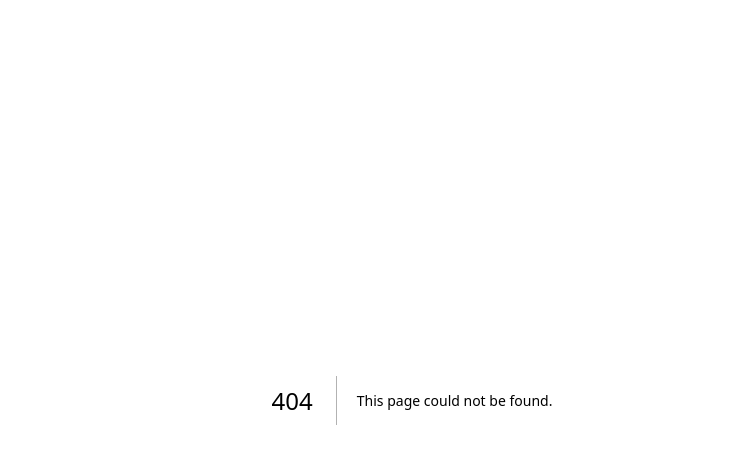
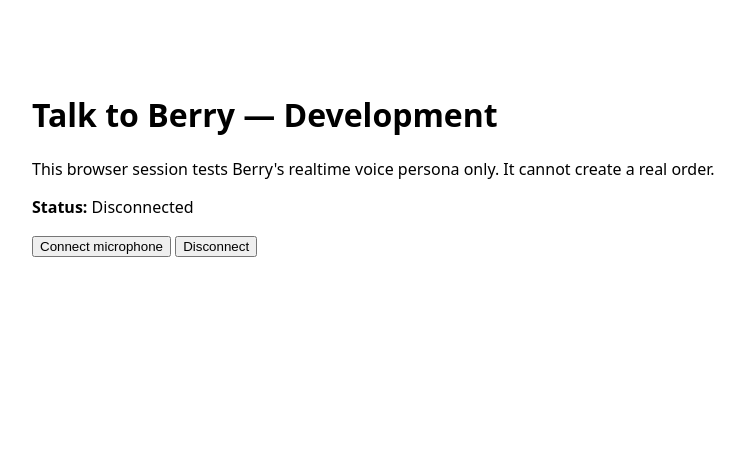
Before and after one commit to Rezo54/Berry_voice, a Next.js app: page /voice in a window 1280 px wide. Before the commit this address had no page. Shown: the top 464 px of the page, without its empty margins (228-973 px from the left). Built offline with nearby package versions, Linux system fonts and the light colour scheme.

Commit message:
Day 2: connect OpenAI realtime adapter - src/app/voice/page.tsx

```diff
--- /dev/null
+++ b/src/app/voice/page.tsx
@@ -0,0 +1,63 @@
+"use client";
+import {useRef,useState} from "react";
+
+export default function VoicePage(){
+ const pcRef=useRef<RTCPeerConnection|null>(null);
+ const audioRef=useRef<HTMLAudioElement|null>(null);
+ const [status,setStatus]=useState("Disconnected");
+
+ async function connect(){
+  setStatus("Connecting");
+  const tokenResponse=await fetch("/api/realtime/client-secret",{method:"POST"});
+  if(!tokenResponse.ok){setStatus("Server unavailable");return;}
+  const token=await tokenResponse.json();
+  const ephemeralKey=token.value;
+  if(!ephemeralKey){setStatus("No client secret returned");return;}
+
+  const pc=new RTCPeerConnection();
+  pcRef.current=pc;
+  const audio=document.createElement("audio");
+  audio.autoplay=true;
+  audioRef.current=audio;
+  pc.ontrack=(event)=>{audio.srcObject=event.streams[0];};
+
+  const stream=await navigator.mediaDevices.getUserMedia({audio:true});
+  for(const track of stream.getTracks()) pc.addTrack(track,stream);
+
+  const dc=pc.createDataChannel("oai-events");
+  dc.onopen=()=>setStatus("Connected — speak naturally");
+  dc.onclose=()=>setStatus("Disconnected");
+  dc.onmessage=(event)=>{
+   try{
+    const message=JSON.parse(event.data);
+    if(message.type==="error") setStatus("Realtime error");
+   }catch{}
+  };
+
+  const offer=await pc.createOffer();
+  await pc.setLocalDescription(offer);
+  const model=encodeURIComponent(token.session?.model ?? "gpt-realtime-2.1");
+  const sdpResponse=await fetch(`https://api.openai.com/v1/realtime/calls?model=${model}`,{
+   method:"POST",
+   body:offer.sdp,
+   headers:{"Authorization":`Bearer ${ephemeralKey}`,"Content-Type":"application/sdp"}
+  });
+  if(!sdpResponse.ok){setStatus("Realtime connection failed");pc.close();return;}
+  await pc.setRemoteDescription({type:"answer",sdp:await sdpResponse.text()});
+ }
+
+ function disconnect(){
+  pcRef.current?.getSenders().forEach(sender=>sender.track?.stop());
+  pcRef.current?.close();
+  pcRef.current=null;
+  setStatus("Disconnected");
+ }
+
+ return <main style={{fontFamily:"system-ui",maxWidth:760,margin:"48px auto",padding:24}}>
+  <h1>Talk to Berry — Development</h1>
+  <p>This browser session tests Berry's realtime voice persona only. It cannot create a real order.</p>
+  <p><strong>Status:</strong> {status}</p>
+  <button onClick={connect} disabled={status.startsWith("Connect")}>Connect microphone</button>{" "}
+  <button onClick={disconnect}>Disconnect</button>
+ </main>;
+}
```
